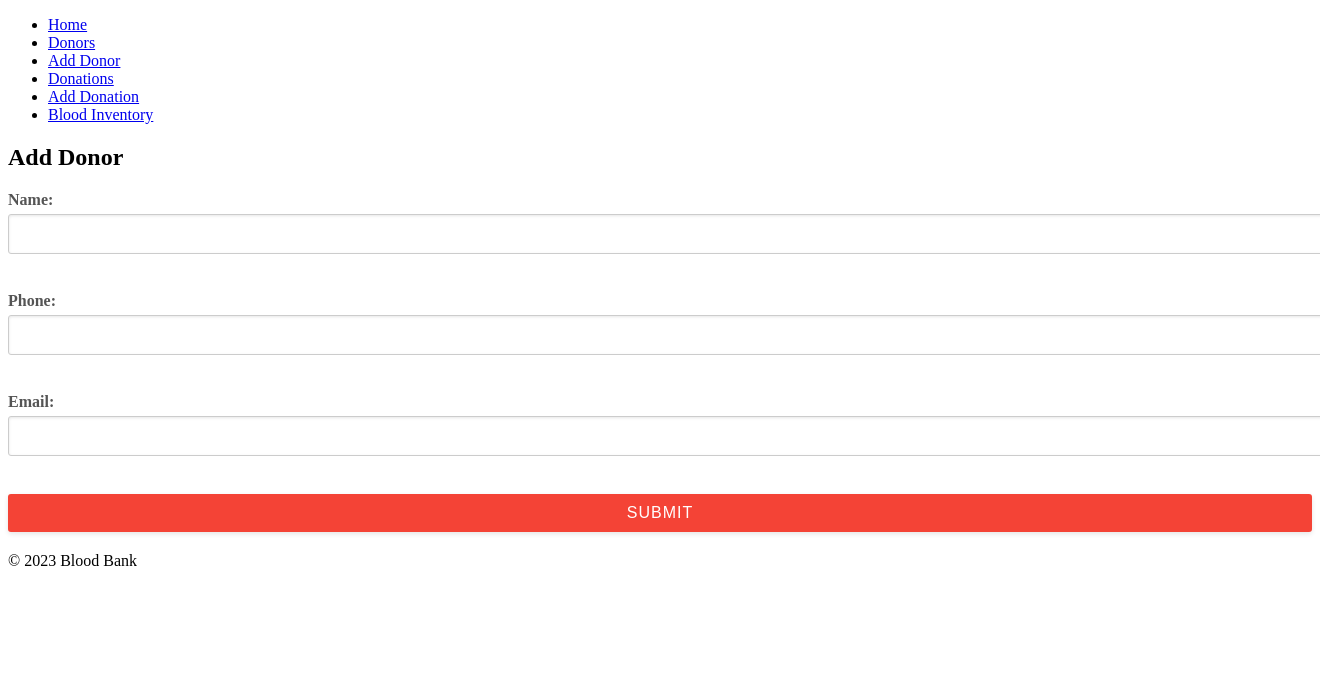
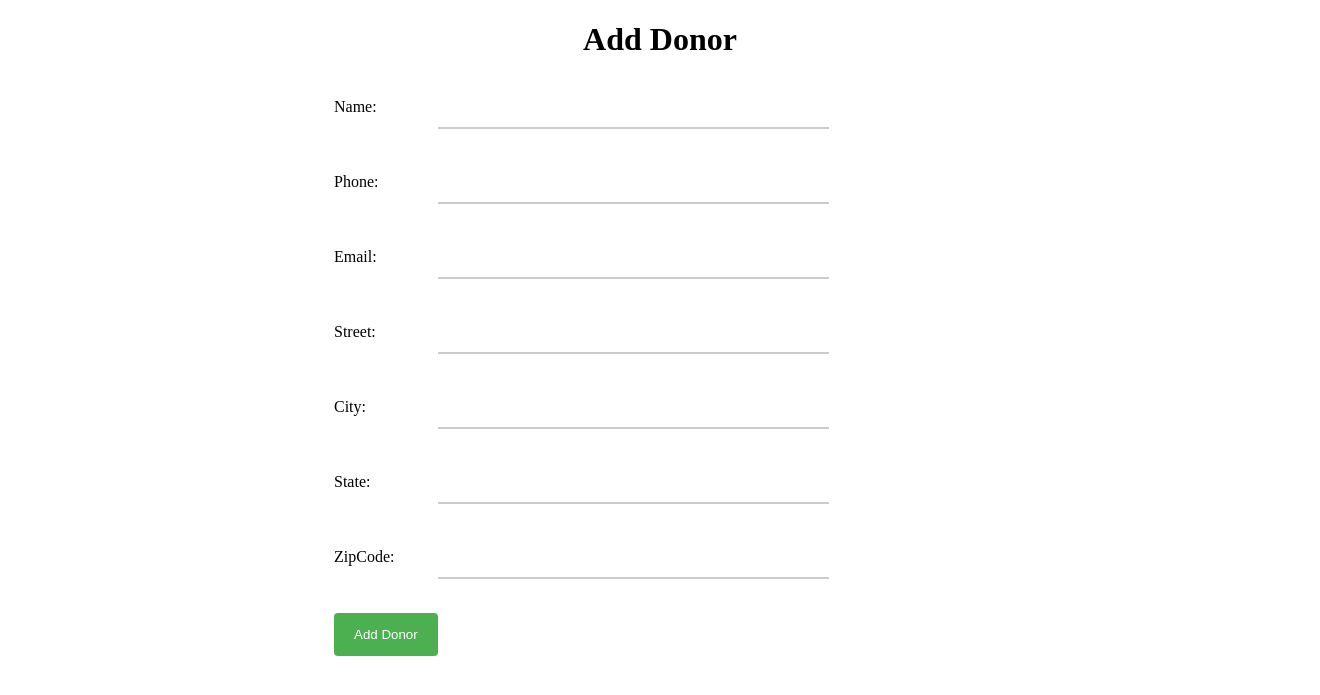
Before and after one commit to YuvrajDoshi01/BloodBankManagementSystem, a Flask app: template templates/add_donor.html in a window 1320 px wide; the page is wider, and only the part inside the window is pictured. Shown: the top 695 px of that part. Run offline with Flask 2, Linux system fonts and the light colour scheme; the template is opened without the code that fills it, so the values that code supplies are empty; some libraries are stand-ins or nearby versions.

Commit message:
UPDATE app.py & templates

```diff
--- a/app.py
+++ b/app.py
@@ -59,7 +59,7 @@ def donation():
         return render_template('form.html')
 
 # 3) Retrieve the list of all donors with their donation history
-
+# If donation history is none, blood_group along with the expiry_date and the donation_date and the volume is set to none
 @app.route('/donors', methods=['GET'])
 def retrieve_donors_with_donation_history():
     cur = mysql.connection.cursor()
@@ -70,21 +70,34 @@ def retrieve_donors_with_donation_history():
                    ORDER BY Donor.ID;''')
     result = cur.fetchall()
     cur.close()
-    return jsonify(result)
+    return render_template('donor_details.html',donors = result)
 
 # 4) Adding a new donor to the database
-@app.route('/donor', methods=['POST'])
+@app.route('/donor', methods=['POST','GET'])
 def add_donor():
-    name = request.json['name']
-    phone = request.json['phone']
-    email = request.json['email']
-    cur = mysql.connection.cursor()
-    cur.execute('''INSERT INTO Donor (name, phone, email)
-                   VALUES (%s, %s, %s)''',
-                (name, phone, email))
-    mysql.connection.commit()
-    cur.close()
-    return jsonify({'message': 'Donor added successfully!'})
+    if request.method == 'POST':
+        name = request.json['name']
+        phone = request.json['phone']
+        email = request.json['email']
+
+        cur = mysql.connection.cursor()
+        cur.execute('''INSERT INTO Donor (name, phone, email)
+                    VALUES (%s, %s, %s)''',
+                    (name, phone, email))
+        donor_id = cur.lastrowid
+
+        street = request.json['street']
+        city = request.json['city']
+        state = request.json['state']
+        zip_code = request.json['zip_code']
+        cur.execute("INSERT INTO ADDRESS (street, city, state, zip_code) VALUES (%s, %s, %s, %s)", (street, city, state, zip_code))
+        address_id = cur.lastrowid
+
+        mysql.connection.commit()
+        cur.close()
+        return redirect('/donors')
+    else :
+        return render_template('add_donor.html')
 
 # 5) Update the information of the donor
 @app.route('/donor/<int:donor_id>', methods=['PUT'])
--- /dev/null
+++ b/static/script3.js
@@ -0,0 +1,28 @@
+// Add an event listener to the form submission
+document.addEventListener('DOMContentLoaded', () => {
+    const form = document.querySelector('form');
+    form.addEventListener('submit', (event) => {
+      event.preventDefault();
+      const formData = new FormData(form);
+      const json = JSON.stringify(Object.fromEntries(formData.entries()));
+      fetch('/donor', {
+        method: 'POST',
+        headers: {
+          'Content-Type': 'application/json'
+        },
+        body: json
+      })
+      .then(response => {
+        if (response.ok) {
+          window.location.href = '/donors';
+        } else {
+          alert('There was an error submitting the form. Please try again.');
+        }
+      })
+      .catch(error => {
+        console.log(error);
+        alert('There was a network error. Please check your connection and try again.');
+      });
+    });
+
+});
--- /dev/null
+++ b/static/style3.css
@@ -0,0 +1,49 @@
+h1 {
+	text-align: center;
+}
+
+form {
+	margin: 0 auto;
+	width: 50%;
+}
+
+label {
+	display: inline-block;
+	width: 100px;
+}
+
+input[type="text"], input[type="email"] {
+	width: 60%;
+	padding: 12px 20px;
+	margin: 8px 0;
+	box-sizing: border-box;
+	border: none;
+	border-bottom: 2px solid #ccc;
+}
+
+input[type="submit"] {
+	background-color: #4CAF50;
+	color: white;
+	padding: 14px 20px;
+	margin: 8px 0;
+	border: none;
+	border-radius: 4px;
+	cursor: pointer;
+}
+
+input[type="submit"]:hover {
+	background-color: #45a049;
+}
+
+#error {
+	color: red;
+	font-weight: bold;
+	text-align: center;
+	margin-top: 20px;
+}
+
+#result {
+	text-align: center;
+	margin-top: 20px;
+	font-weight: bold;
+}
--- a/templates/add_donor.html
+++ b/templates/add_donor.html
@@ -1,14 +1,36 @@
-{% extends 'base.html' %}
+<!DOCTYPE html>
+<html>
+<head>
+	<title>Add Donor</title>
+	<link rel="stylesheet" type="text/css" href="{{ url_for('static', filename='style3.css') }}">
+	<script src="{{ url_for('static', filename='script3.js') }}"></script>
+</head>
+<body>
+	<h1>Add Donor</h1>
+	<form id="donor-form">
+		<label for="name">Name:</label>
+		<input type="text" id="name" name="name" required><br><br>
 
-{% block content %}
-	<h2>Add Donor</h2>
-	<form action="{{ url_for('add_donor') }}" method="post">
-		<label for="name">Name:</label>
-		<input type="text" name="name" required><br>
 		<label for="phone">Phone:</label>
-		<input type="text" name="phone" required><br>
+		<input type="text" id="phone" name="phone" required><br><br>
+
 		<label for="email">Email:</label>
-		<input type="email" name="email" required><br>
-		<input type="submit" value="Submit">
+		<input type="email" id="email" name="email" required><br><br>
+
+		<label for="street">Street:</label>
+		<input type="text" id="street" name="street" required><br><br>
+
+		<label for="city">City:</label>
+		<input type="text" id="city" name="city" required><br><br>
+
+		<label for="state">State:</label>
+		<input type="text" id="state" name="state" required><br><br>
+
+		<label for="zip_code">ZipCode:</label>
+		<input type="text" id="zip_code" name="zip_code" required><br><br>
+
+		<input type="submit" value="Add Donor">
 	</form>
-{% endblock %}
+	<div id="result"></div>
+</body>
+</html>
```
Also changed, not shown: static/script2.js (added, +51 -0 lines), static/style2.css (added, +30 -0 lines), templates/donor_details.html (+28 -13 lines), templates/form.html (+0 -26 lines).
